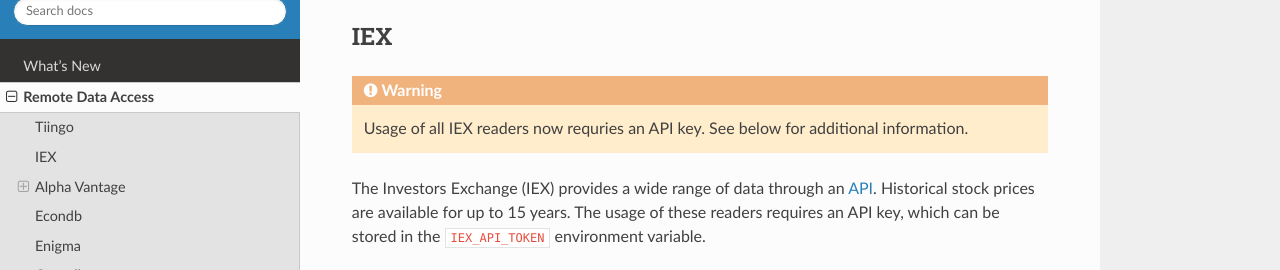
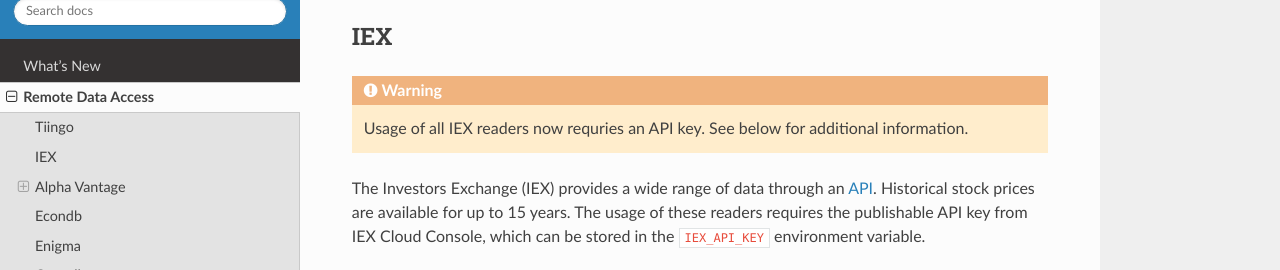
Before and after one commit to pydata/pandas-datareader, a Sphinx documentation site: the page built from docs/source/remote_data.rst, in a window 1280 px wide and 900 px high, scrolled down 1043 px, cut to the strip 79-349 px from the top of the window. Built offline with Sphinx 7.4.7 and the Read the Docs theme 2.0.0, drawn with Linux system fonts in a browser that asks for light colours.

Commit message:
Fixed environment variable name

```diff
--- a/docs/source/remote_data.rst
+++ b/docs/source/remote_data.rst
@@ -75,10 +75,11 @@
 
 The Investors Exchange (IEX) provides a wide range of data through an
 `API <https://iexcloud.io/api/docs/>`__.  Historical stock
-prices are available for up to 15 years. The usage of these readers requires an API key, which can be stored in the ``IEX_API_TOKEN`` environment variable.
+prices are available for up to 15 years. The usage of these readers requires the publishable API key from IEX Cloud Console, which can be stored in the ``IEX_API_KEY`` environment variable.
 
 .. ipython:: python
 
+    os.environ["IEX_API_KEY"] = "pk_xxxxxxxxxxxxxxxxxxxxxxxxxxxxxxxx"
     import pandas_datareader.data as web
     from datetime import datetime
     start = datetime(2016, 9, 1)
```
